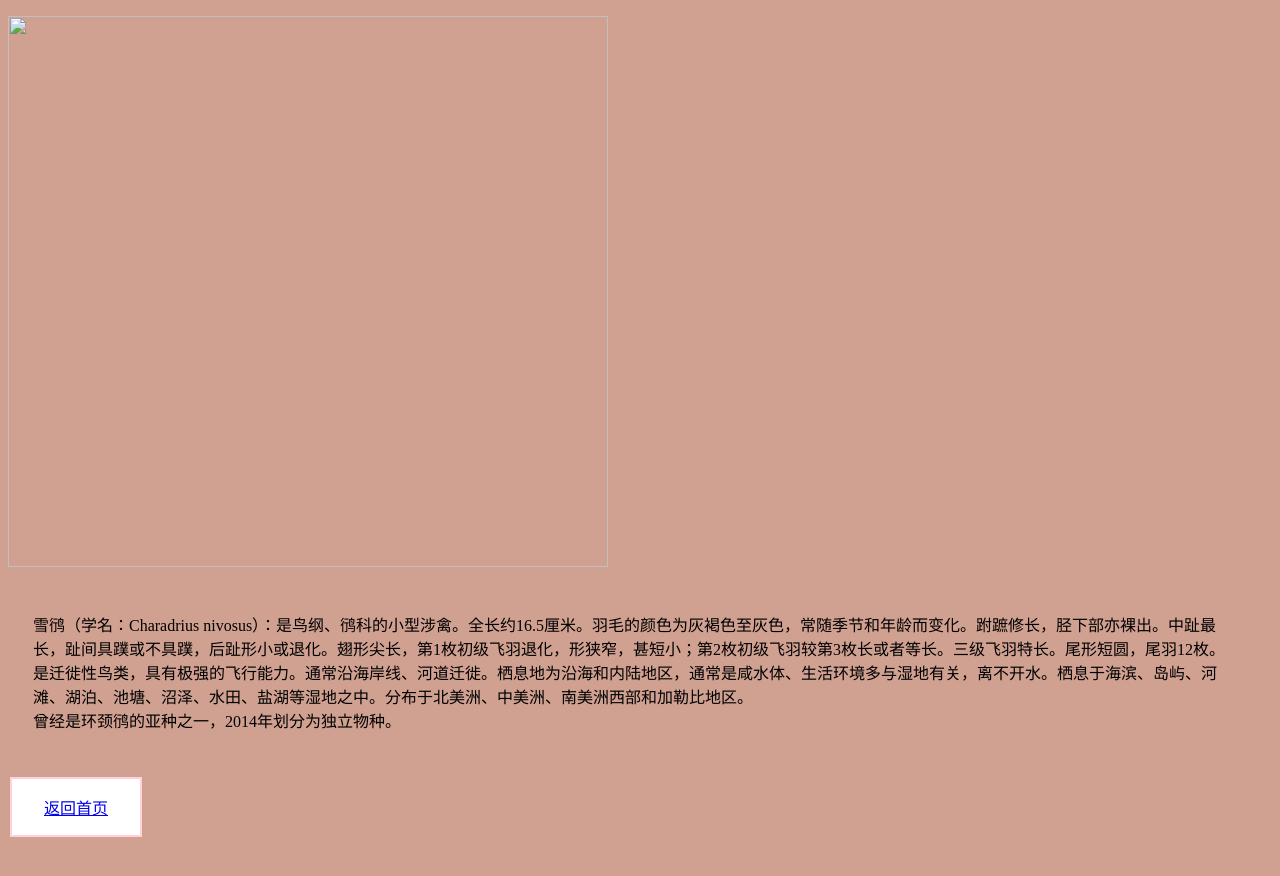
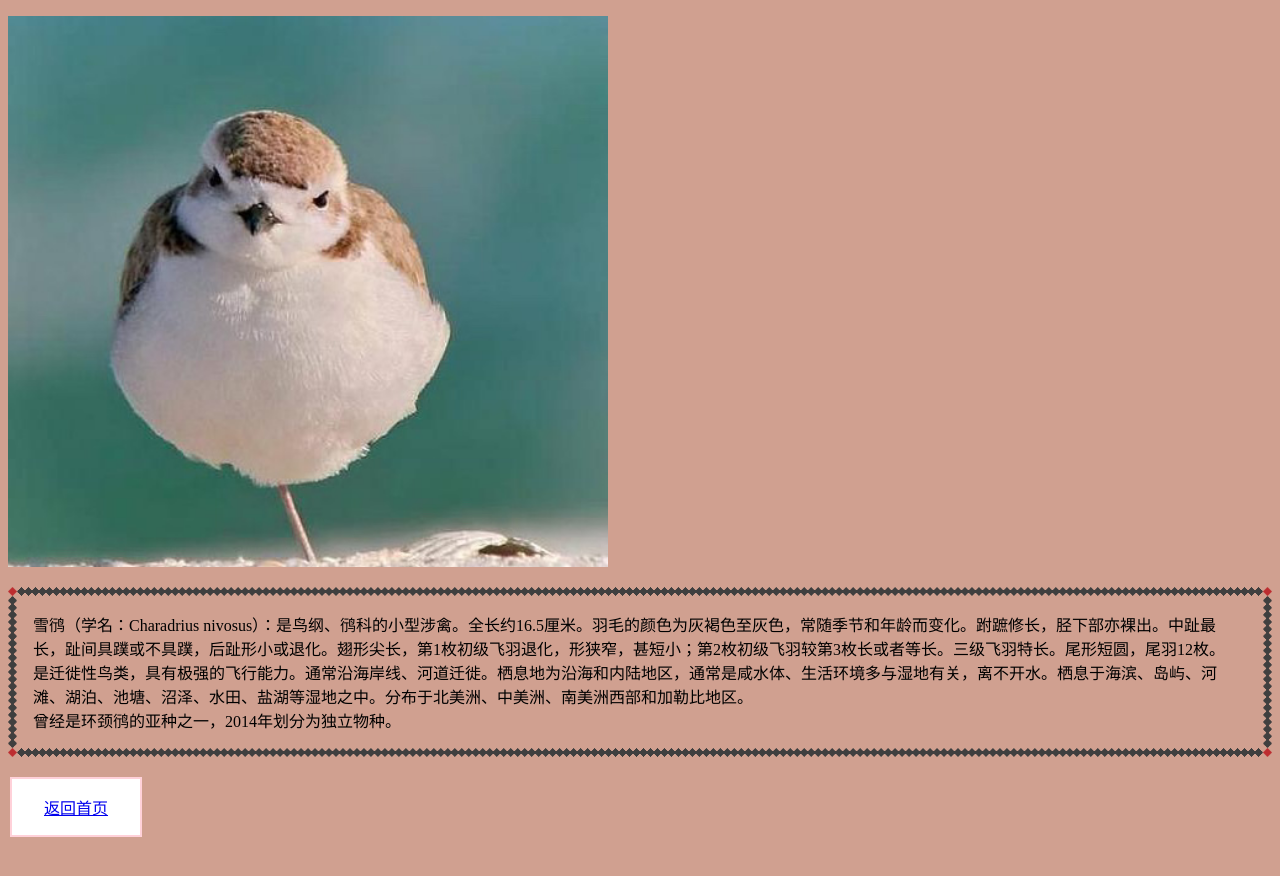
Before and after one commit to sxvsuwonabx/sxvsuwonabx.github.io, a plain HTML site: page Untitled-12.html in a window 1280 px wide. Drawn offline with Linux system fonts and the light colour scheme.

Commit message:
Update Untitled-12.html

```diff
--- a/Untitled-12.html
+++ b/Untitled-12.html
@@ -35,18 +35,18 @@ body {
 #borderimg {
   border: 10px solid transparent;
   padding: 15px;
-  border-image: url(   ../image/border.png) 30 round;
+  border-image: url(border.png) 30 round;
 }
 </style>
 </head>
 
 <body>
-<p><img src="../image/IMG_1466(20231129-165510).JPG" width="600" height="551" alt=""/>
+<p><img src="IMG_1466(20231129-165510).JPG" width="600" height="551" alt=""/>
 </p>
 <p id="borderimg">雪鸻（学名：Charadrius nivosus）：是鸟纲、鸻科的小型涉禽。全长约16.5厘米。羽毛的颜色为灰褐色至灰色，常随季节和年龄而变化。跗蹠修长，胫下部亦裸出。中趾最长，趾间具蹼或不具蹼，后趾形小或退化。翅形尖长，第1枚初级飞羽退化，形狭窄，甚短小；第2枚初级飞羽较第3枚长或者等长。三级飞羽特长。尾形短圆，尾羽12枚。 <br>
   是迁徙性鸟类，具有极强的飞行能力。通常沿海岸线、河道迁徙。栖息地为沿海和内陆地区，通常是咸水体、生活环境多与湿地有关，离不开水。栖息于海滨、岛屿、河滩、湖泊、池塘、沼泽、水田、盐湖等湿地之中。分布于北美洲、中美洲、南美洲西部和加勒比地区。 <br>
 曾经是环颈鸻的亚种之一，2014年划分为独立物种。 </p>
-<button class="button button1"><a href="../index.html">返回首页</a></button>
+<button class="button button1"><a href="index.html">返回首页</a></button>
 <p>&nbsp;</p>
 </body>
 </html>
```
